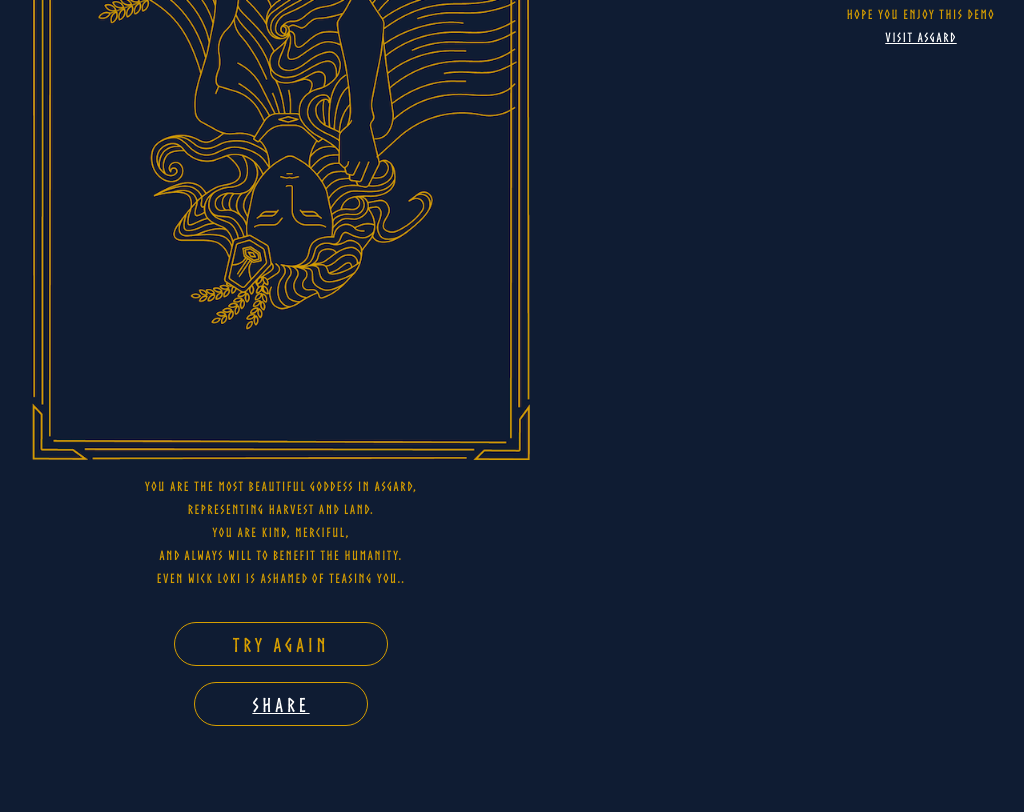
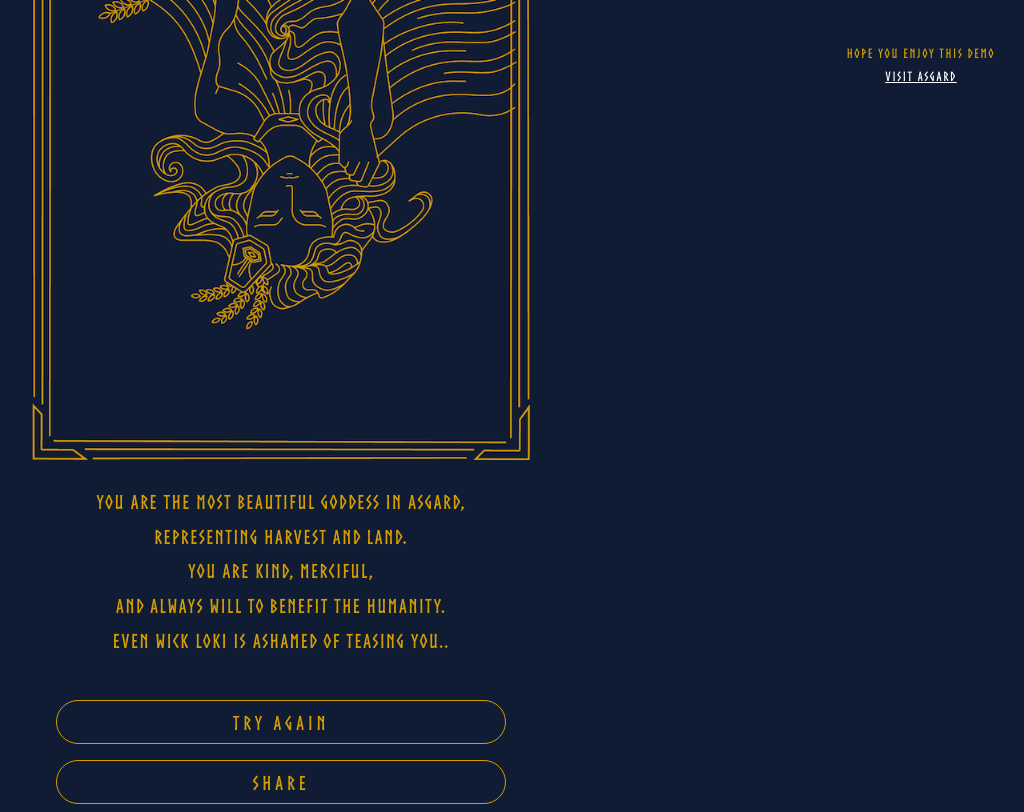
Before and after one commit to Shirley-He-UX/Norse-Gods, a plain HTML site: page Sif.html in a window 1280 px wide. Shown: the part 781-1593 px from the top of the page, without its empty margins (39-1063 px from the left). Before the commit the page ends 1515 px from the top, so only its background shows below. Drawn offline with Linux system fonts and the light colour scheme.

Commit message:
Update demo.css

```diff
--- a/css/demo.css
+++ b/css/demo.css
@@ -28,9 +28,11 @@ body {
 button:focus {
 	outline: none;
 }
+
 .button--TryAgain{
     padding: 0.6em 3em;
     font-size: 1.2em;
+    width:72%;
     color:#d69e00;
     text-align: center;
     border-radius: 2em;
@@ -38,6 +40,8 @@ button:focus {
     border: .07em solid #d69e00;
     letter-spacing: .2em;
 }
+
+
 .container {
 	display: -webkit-flex;
 	display: flex;
@@ -59,10 +63,14 @@ button:focus {
 	text-align: center;
 	color: #d69e00;
     font-size: 1.8em;
-    letter-spacing: .2em;
+    letter-spacing: .14em;
 }
 
-
+#fbShare{
+    color: #d69e00;
+    text-decoration: none;
+    padding:2em auto;
+}
 /* Content */
 .content {
 	-webkit-align-self: stretch;
@@ -85,6 +93,13 @@ button:focus {
 	-webkit-flex-direction: column;
 	flex-direction: column;
     font-family: "Norse-Bold", Verdana, Tahoma;
+}
+#results{
+    margin:1.2em;
+    font-size: 1.2em;
+    line-height: 1.4en;
+    letter-spacing: 0.08em;
+
 }
 .content p{
     font-size: 0.8em;
```
